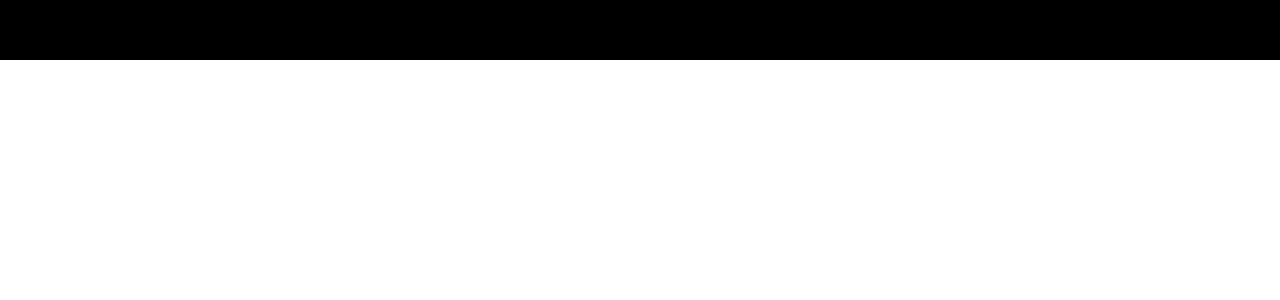
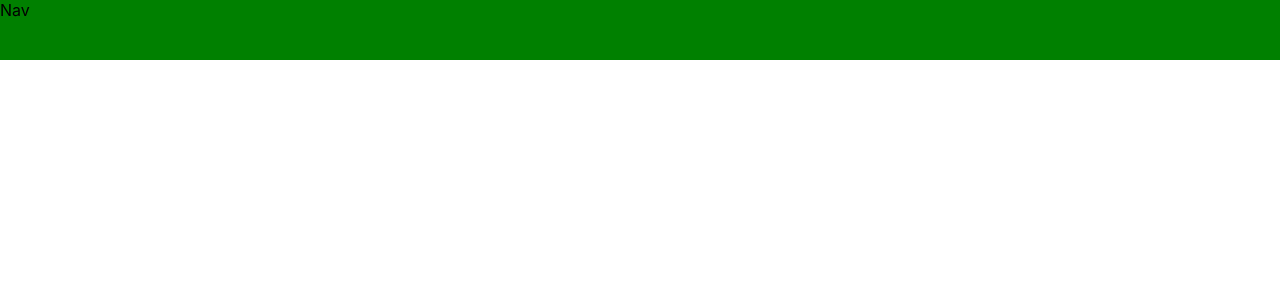
Before and after one commit to DanteThuta/react_shoppingcart, a React (Create React App) app: page / in a window 1280 px wide. Shown: the top 300 px of the page. Built offline with nearby package versions, Linux system fonts and the light colour scheme.

Commit message:
Changing NavBar Color

```diff
--- a/src/components/Navbar.jsx
+++ b/src/components/Navbar.jsx
@@ -3,7 +3,7 @@ import styled from "styled-components";
 
 function Navbar() {
   const Container = styled.div`
-    background-color: black;
+    background-color: green;
     height: 60px;
   `;
   return <Container>Nav</Container>;
```
